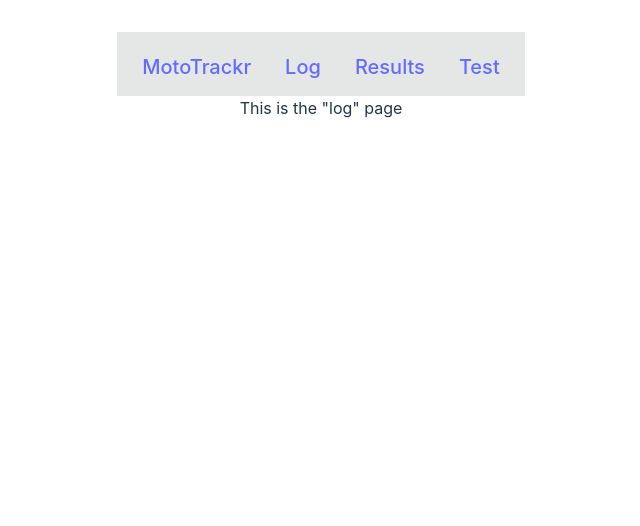
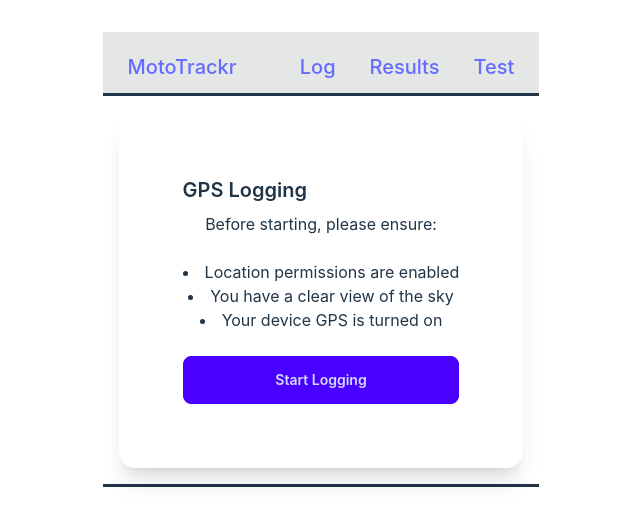
Before and after one commit to jking100/mototrackr, a React (Vite) app: page /log in a window 1280 px wide. Shown: the top 526 px of the page, without its empty margins (319-959 px from the left). Built offline with nearby package versions, Linux system fonts and the light colour scheme.

Commit message:
demo of logging applet showing periodic logging of gps data and visual display of lean angle

```diff
--- /dev/null
+++ b/src/components/LoggingApplet.jsx
@@ -0,0 +1,136 @@
+import { useState, useEffect, useContext, useRef } from "react";
+import { GPSContext } from "./features/geolocation/GPSContext";
+import { LeanAngleWidget } from "@/components/leanAngleWidget";
+import { LeanAngleProvider } from "@/components/features/leanAngle";
+import { DeviceMotionProvider } from "@/components/features/deviceMotion/";
+
+export function LoggingApplet() {
+    const [flow, setFlow] = useState("init"); // init, record, submit
+    const [isLoggingComplete, setIsLoggingComplete] = useState(false);
+    const [isRecording, setIsRecording] = useState(false);
+    const [error, setError] = useState("");
+
+    const GPSData = useContext(GPSContext);
+
+    if (!GPSData) {
+        throw new Error("Error: GPSContext must be used inside a GPSContext.Provider");
+    }
+
+    useEffect(() => {
+        let intervalId;
+
+        if (isRecording) {
+            //console.log("hello");
+            // Set up interval for GPS logging
+            intervalId = setInterval(() => {
+                GPSData.getGPSData();
+            }, 5000); // Log every 5 seconds
+        }
+
+        // Cleanup function
+        return () => {
+            if (intervalId) {
+                clearInterval(intervalId);
+            }
+        };
+    }, [isRecording, GPSData]);
+
+    const handleStart = () => {
+        GPSData.resetGPSDataLog(); // Clear any previous readings
+        setIsRecording(true);
+        setFlow("record");
+    };
+
+    const handleStop = () => {
+        setIsRecording(false);
+        setIsLoggingComplete(true);
+        setFlow("submit");
+    };
+
+    return (
+        <div className="container mx-auto p-4">
+            {GPSData.error && (
+                <div className="alert alert-error mb-4">
+                    <svg xmlns="http://www.w3.org/2000/svg" className="stroke-current shrink-0 h-6 w-6" fill="none" viewBox="0 0 24 24">
+                        <path strokeLinecap="round" strokeLinejoin="round" strokeWidth="2" d="M10 14l2-2m0 0l2-2m-2 2l-2-2m2 2l2 2m7-2a9 9 0 11-18 0 9 9 0 0118 0z" />
+                    </svg>
+                    <span className="whitespace-pre-line">{GPSData.error}</span>
+                </div>
+            )}
+
+            {flow === "init" && (
+                <div className="card bg-base-100 shadow-xl">
+                    <div className="card-body">
+                        <h2 className="card-title">GPS Logging</h2>
+                        <p className="mb-4">Before starting, please ensure:</p>
+                        <ul className="list-disc list-inside mb-4">
+                            <li>Location permissions are enabled</li>
+                            <li>You have a clear view of the sky</li>
+                            <li>Your device GPS is turned on</li>
+                        </ul>
+                        <button className="btn btn-primary" onClick={handleStart}>
+                            Start Logging
+                        </button>
+                    </div>
+                </div>
+            )}
+
+            {flow === "record" && (
+                <div className="card bg-base-100 shadow-xl">
+                    <div className="card-body">
+                        <h2 className="card-title">Recording in Progress</h2>
+                        <DeviceMotionProvider>
+                            <LeanAngleProvider>
+                                <LeanAngleWidget />
+                            </LeanAngleProvider>
+                        </DeviceMotionProvider>
+
+                        <div className="mt-4">
+                            <p>Latest Reading:</p>
+                            {GPSData.GPSReadings.length > 0 && (
+                                <div className="text-sm">
+                                    <p>Time: {GPSData.GPSReadings[GPSData.GPSReadings.length - 1].timestamp}</p>
+                                    <p>Readings Collected: {GPSData.GPSReadings.length}</p>
+                                </div>
+                            )}
+                        </div>
+
+                        <button className="btn btn-error mt-4" onClick={handleStop}>
+                            Stop Logging
+                        </button>
+                    </div>
+                </div>
+            )}
+
+            {flow === "submit" && isLoggingComplete && (
+                <div className="card bg-base-100 shadow-xl">
+                    <div className="card-body">
+                        <h2 className="card-title mb-4">Logging Complete</h2>
+                        <div className="overflow-x-auto">
+                            <table className="table table-zebra w-full">
+                                <thead>
+                                    <tr>
+                                        <th>Time</th>
+                                        <th>Latitude</th>
+                                        <th>Longitude</th>
+                                        <th>Accuracy (m)</th>
+                                    </tr>
+                                </thead>
+                                <tbody>
+                                    {GPSData.GPSReadings.map((reading, index) => (
+                                        <tr key={index}>
+                                            <td>{reading.timestamp}</td>
+                                            <td>{reading.latitude.toFixed(6)}</td>
+                                            <td>{reading.longitude.toFixed(6)}</td>
+                                            <td>{reading.accuracy.toFixed(1)}</td>
+                                        </tr>
+                                    ))}
+                                </tbody>
+                            </table>
+                        </div>
+                    </div>
+                </div>
+            )}
+        </div>
+    );
+}
--- a/src/pages/Log.jsx
+++ b/src/pages/Log.jsx
@@ -1,7 +1,13 @@
+//import { GPSContext } from "@/components/features/geolocation/GPSContext";
+import { GPSProvider } from "@/components/features/geolocation";
+import { LoggingApplet } from "@/components/LoggingApplet";
+
 export function Log() {
     return (
         <>
-            <h2>This is the &quot;log&quot; page</h2>
+            <GPSProvider>
+                <LoggingApplet />
+            </GPSProvider>
         </>
     );
 }
```
